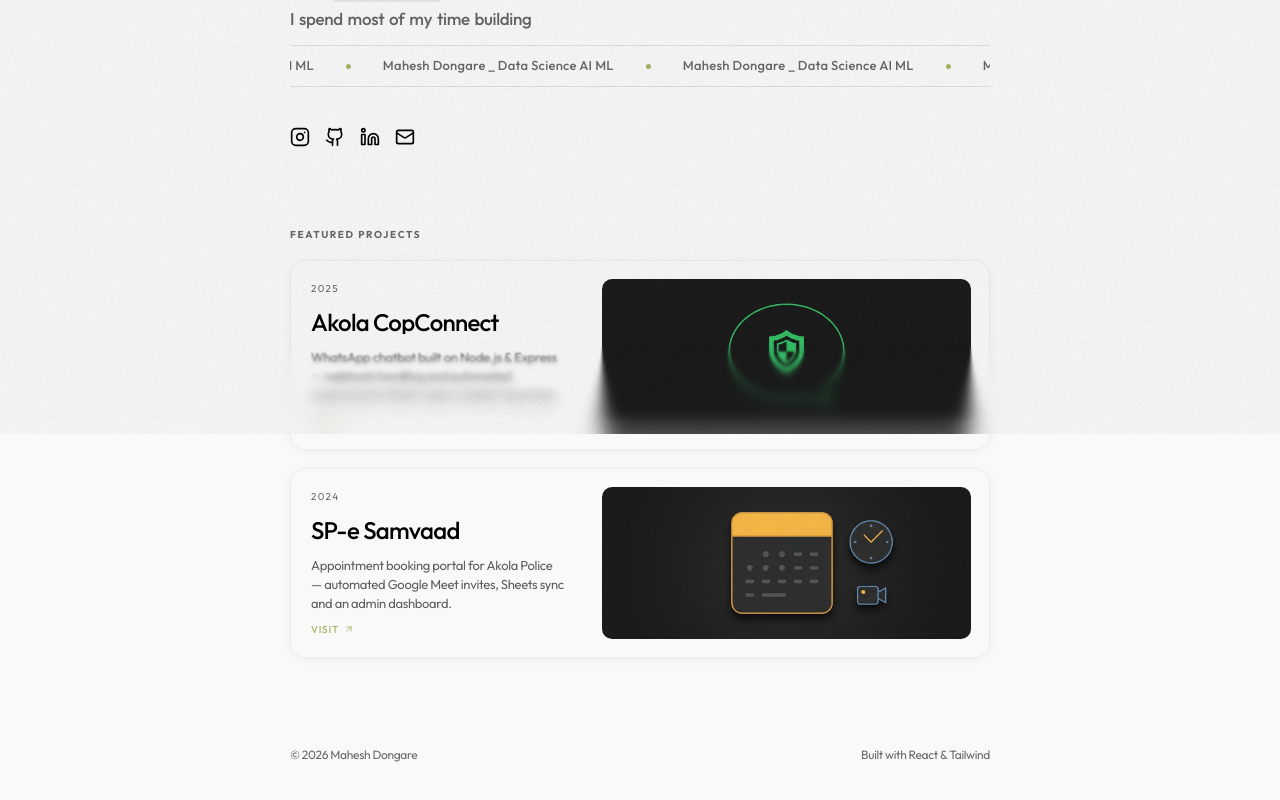
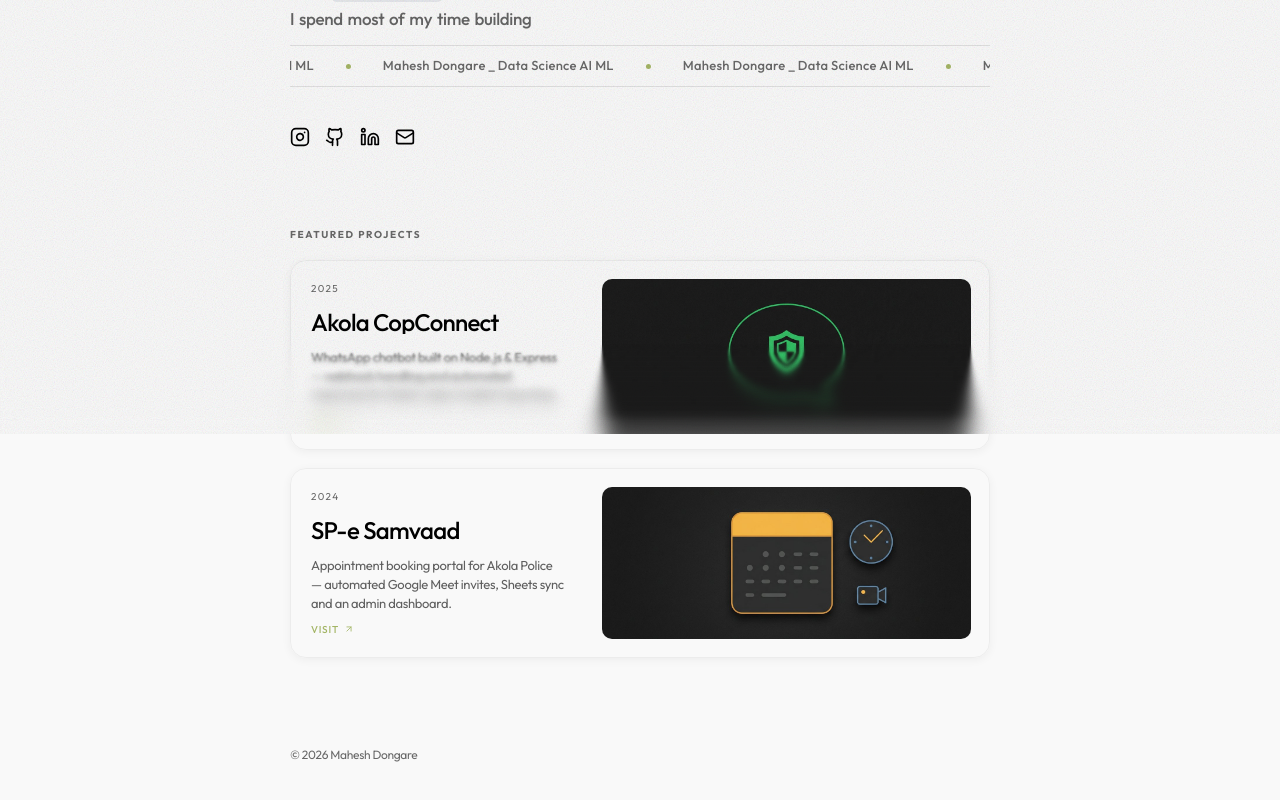
Before and after one commit to mahesh-atx/Minimal_Portfolio, a React (Vite) app: page / in a window 1280 px wide. Shown: the part 366-1166 px from the top of the page. Built offline with nearby package versions, Linux system fonts and the light colour scheme.

Commit message:
Remove footer technology credit
Co-authored-by: arena-agent <297053741+arena-agent@users.noreply.github.com>

```diff
--- a/src/sections/Footer.jsx
+++ b/src/sections/Footer.jsx
@@ -6,10 +6,9 @@ export default function Footer() {
       initial={{ opacity: 0 }}
       animate={{ opacity: 1 }}
       transition={{ duration: 0.6, delay: 0.4 }}
-      className="flex items-center justify-between text-[12px] text-subtle pt-2"
+      className="flex items-center justify-start text-[12px] text-subtle pt-2"
     >
       <span>© {new Date().getFullYear()} Mahesh Dongare</span>
-      <span>Built with React &amp; Tailwind</span>
     </motion.footer>
   );
 }
```
